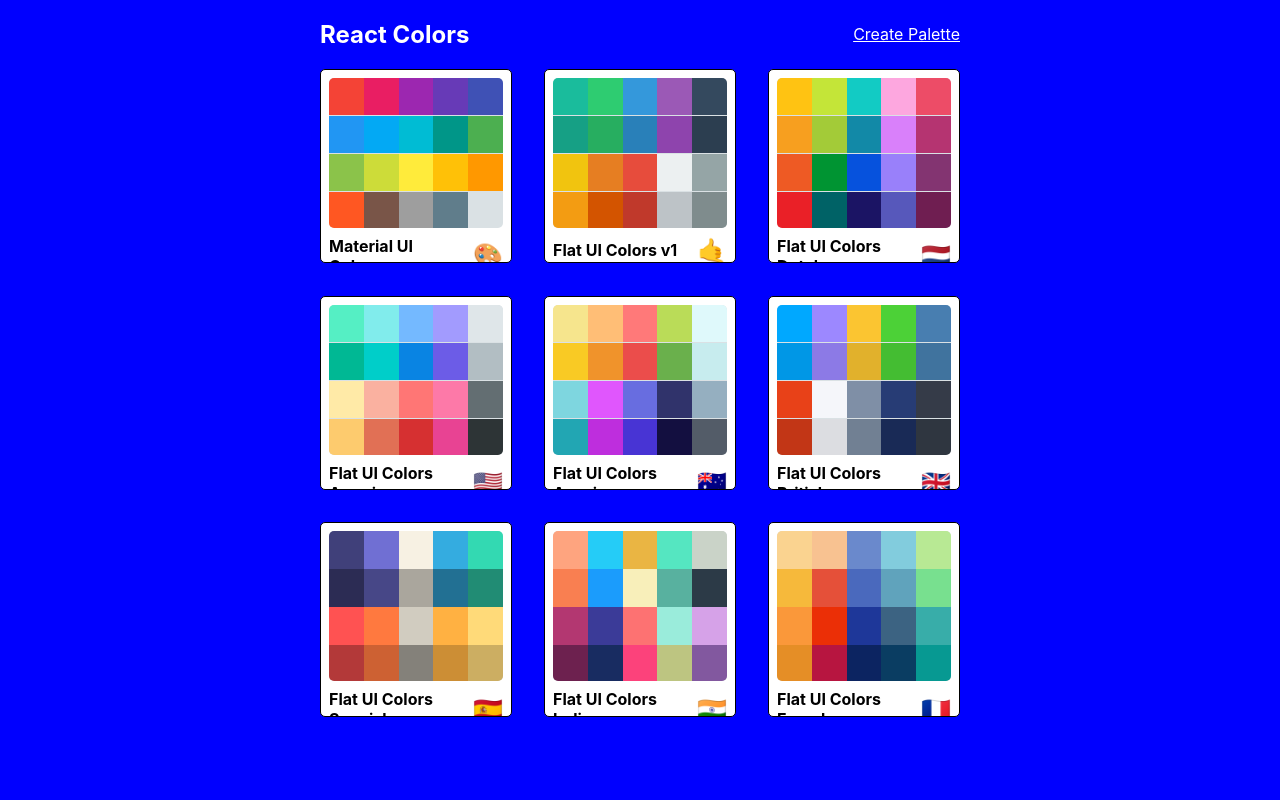
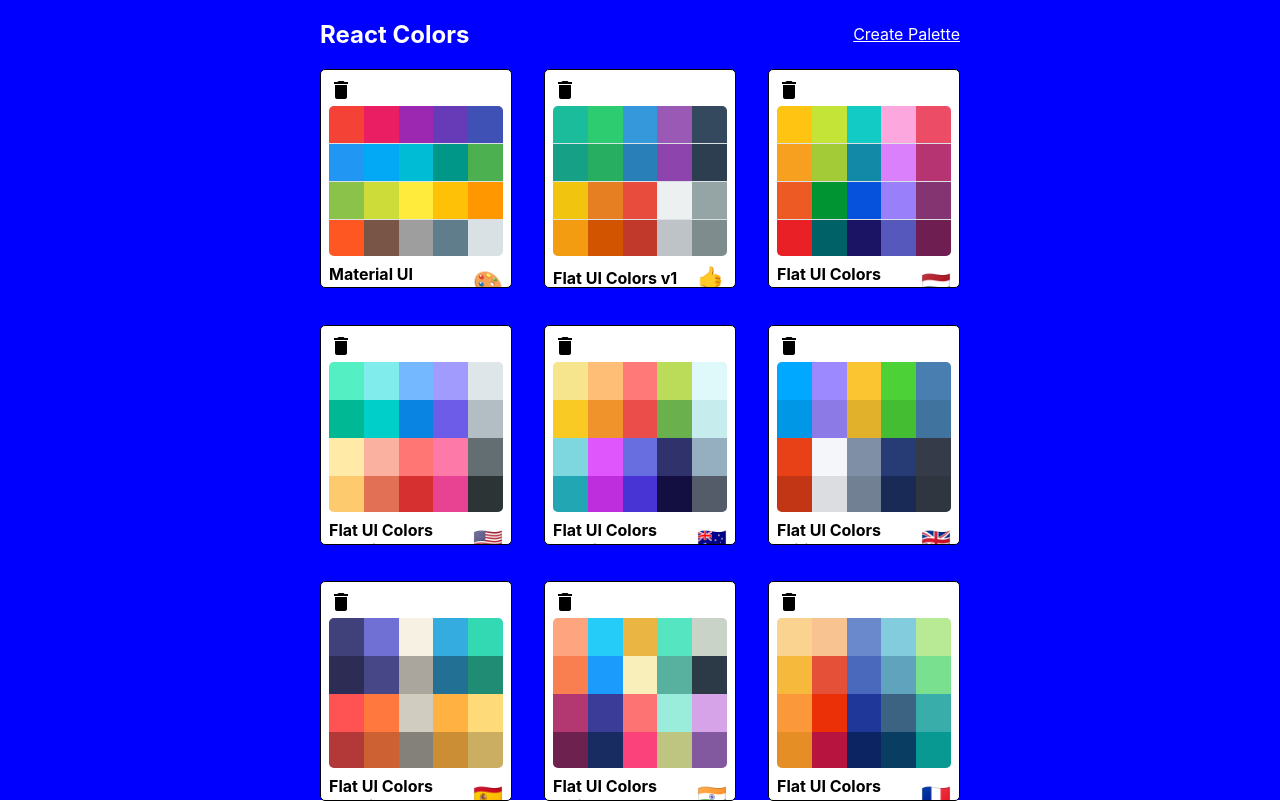
Before and after one commit to hadi2000naamani/color-project, a React (Create React App) app: page / in a window 1280 px wide. Built offline with nearby package versions, Linux system fonts and the light colour scheme.

Commit message:
Add deleteIcon to MiniPalette

```diff
--- a/src/MiniPalette.js
+++ b/src/MiniPalette.js
@@ -1,6 +1,7 @@
 import React from 'react';
 import { withStyles } from '@material-ui/styles';
 import styles from "./styles/MiniPaletteStyles";
+import DeleteIcon from "@material-ui/icons/Delete";
 
 
 function MiniPalette(props) {
@@ -10,6 +11,9 @@ function MiniPalette(props) {
     ));
     return (
         <div className={classes.root} onClick={props.handleClick}>
+            <div className={classes.delete}>
+                <DeleteIcon classeName= {classes.deleteIcon} style={{transition:'all 0.3s ease-in-out'}}/>
+            </div>
             <div className={classes.colors}>
                 {miniColorBoxes}
             </div>
--- a/src/styles/MiniPaletteStyles.js
+++ b/src/styles/MiniPaletteStyles.js
@@ -6,8 +6,9 @@ export default{
         padding: "0.5rem",
         position: "relative",
         overflow: "hidden",
-        "&:hover": {
-            cursor: "pointer"
+        cursor: "pointer",
+        "&:hover svg": {
+            opacity: '1'
         }
     },
     colors: {
@@ -38,5 +39,20 @@ export default{
         margin: '0 auto',
         position: 'relative',
         marginBottom: '-3.5px'
+    },
+    delete:{
+
+    },
+    deleteIcon:{
+        color:"white",
+        backgroundColor:'#eb3d30',
+        width:'20px',
+        height:'20px',
+        position:'absolute',
+        right:'0px',
+        top:'0px',
+        padding:'10px',
+        zIndex: '10',
+        opacity:'0'
     }
 };
```
